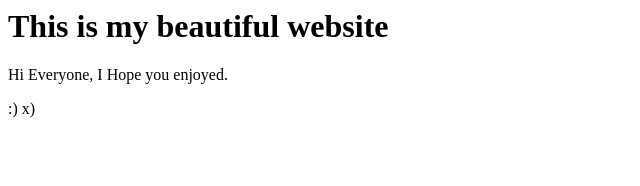
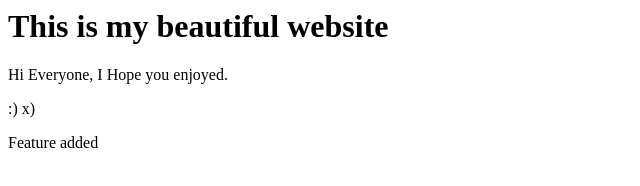
Before and after one commit to Shivpandey1234/New-Repo, a plain HTML site: page index.html in a window 1280 px wide. Shown: the whole page, without its empty margins (0-640 px from the left). Drawn offline with Linux system fonts and the light colour scheme.

Commit message:
Feature added

```diff
--- a/index.html
+++ b/index.html
@@ -3,4 +3,5 @@
 <h1>This is my beautiful website</h1>
 <p> Hi Everyone, I Hope you enjoyed.</p>
 <p>:) x) </p>
+<p> Feature added</p>
 </html>
```
